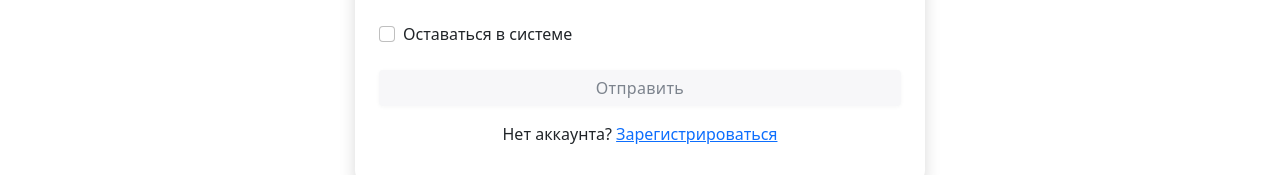
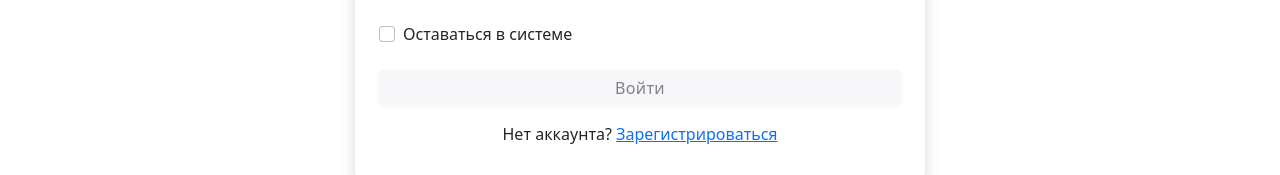
Before and after one commit to gumirus/fast-company, a React (Create React App) app: page /login/signIn in a window 1280 px wide. Shown: the part 392-567 px from the top of the page. Built offline with nearby package versions, Linux system fonts and the light colour scheme.

Commit message:
Change login button label from 'Отправить' to 'Войти'

```diff
--- a/src/app/components/ui/loginForm.jsx
+++ b/src/app/components/ui/loginForm.jsx
@@ -124,7 +124,7 @@ const LoginForm = () => {
           disabled={!isValid}
           className="btn btn-primary w-100 mx-auto"
         >
-          Отправить
+          Войти
         </button>
       </form>
       <p className="mt-3 text-center">
```
